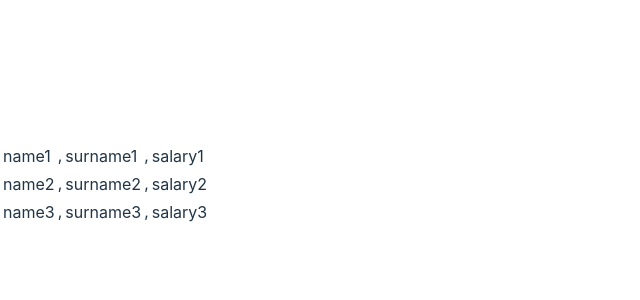
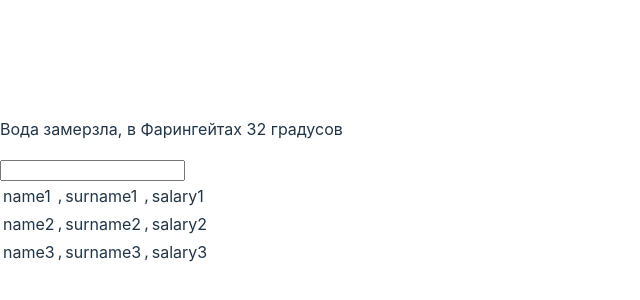
Before and after one commit to DenisTk22/prestaging, a React (Vite) app in the folder 0_testing/project0/: page / in a window 1280 px wide. Shown: the part 216-516 px from the top of the page, without its empty margins (0-640 px from the left). Built offline with nearby package versions, Linux system fonts and the light colour scheme.

Commit message:
feat: :zap: task is done

```diff
--- a/0_testing/project0/src/App.tsx
+++ b/0_testing/project0/src/App.tsx
@@ -1,10 +1,12 @@
 import { ReactElement } from 'react';
 import Employees from './components/employees/Employees';
+import Calculator from './components/Calculator';
 
 export default function App(): ReactElement {
 
   return (
     <div>
+      <Calculator/>
       <Employees />
     </div>
   )
--- a/0_testing/project0/src/components/Calculator.tsx
+++ b/0_testing/project0/src/components/Calculator.tsx
@@ -2,10 +2,11 @@ import { useState } from "react";
 import Verdict from './Verdict';
 import TempInp from './TempInp';
 
-function Calculator() {
+export default function Calculator() {
     const [temp, setTemp] = useState(0);
+
     return <div>
-    <Verdict temp={temp} />
-    <TempInp temp={temp} setTemp={setTemp} />
+        <Verdict temp={temp} />
+        <TempInp setTemp={setTemp} />
     </div>;
     }
--- a/0_testing/project0/src/components/TempInp.tsx
+++ b/0_testing/project0/src/components/TempInp.tsx
@@ -1,12 +1,11 @@
 interface waterData {
-    temp: number
     setTemp: Function
 }
 
-const TempInp = ({temp, setTemp}:waterData) => {
+const TempInp = ({setTemp}:waterData) => {
 
     return (
-        <input  onChange={() => setTemp(temp)}  />
+        <input onChange={(e) => setTemp(e.target.value)}  />
     )
 }
 
--- a/0_testing/project0/src/components/Verdict.tsx
+++ b/0_testing/project0/src/components/Verdict.tsx
@@ -4,11 +4,12 @@ interface waterData {
 }
 
 const Verdict = ({temp}:waterData):ReactElement => {
+    const f = (temp*9/5)+32
     if (temp <= 0) {return (
-        <p>Вода замерзла</p>
+        <p>Вода замерзла, в Фарингейтах {f} градусов</p>
     )} else if (temp > 0 && temp < 100) {
-        return <p>Вода жидкая</p>
-    } else return <p>Вода испарилась</p>
+        return <p>Вода жидкая, в Фарингейтах {f} градусов</p>
+    } else return <p>Вода испарилась, в Фарингейтах {f} градусов</p>
 }
 
 export default Verdict
```
